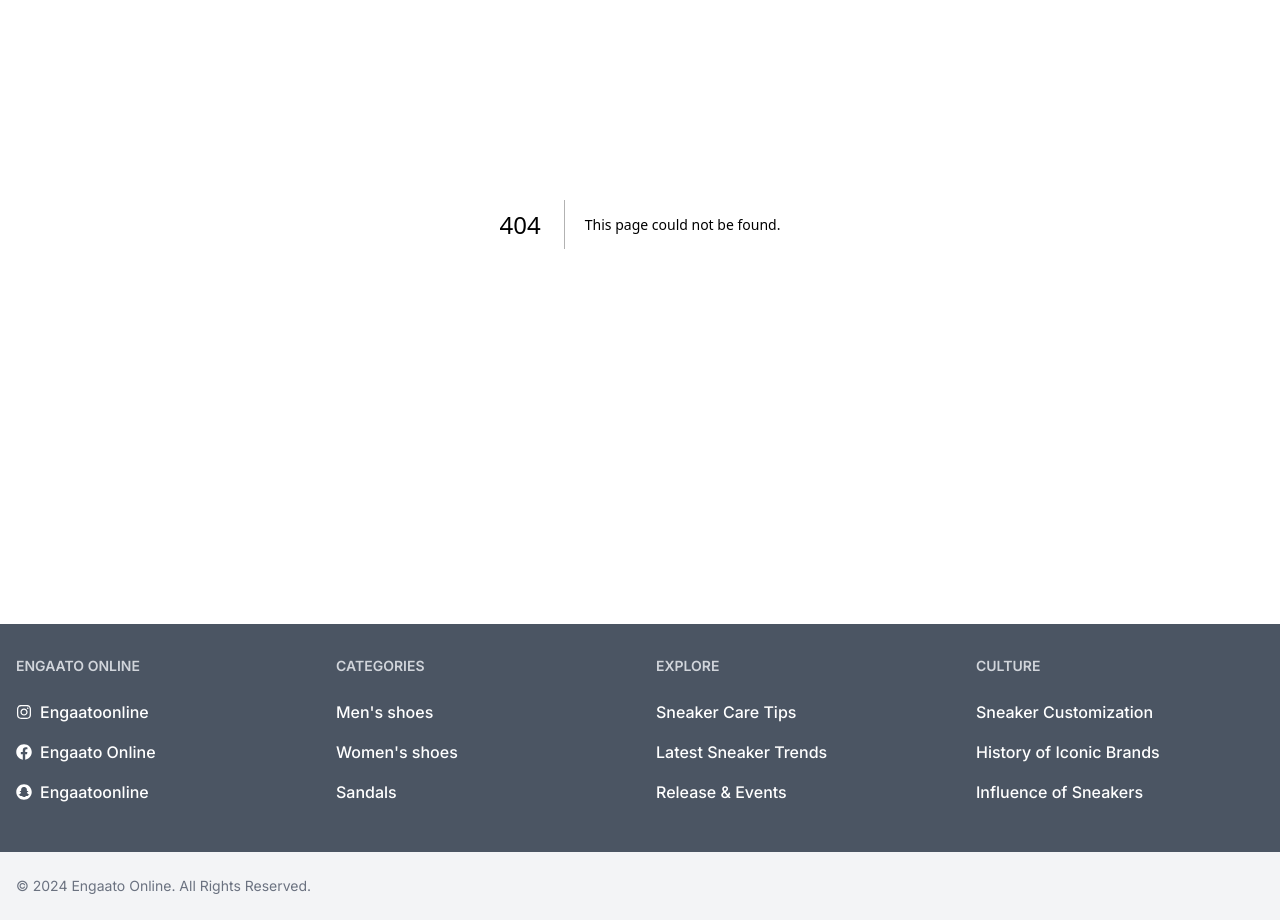
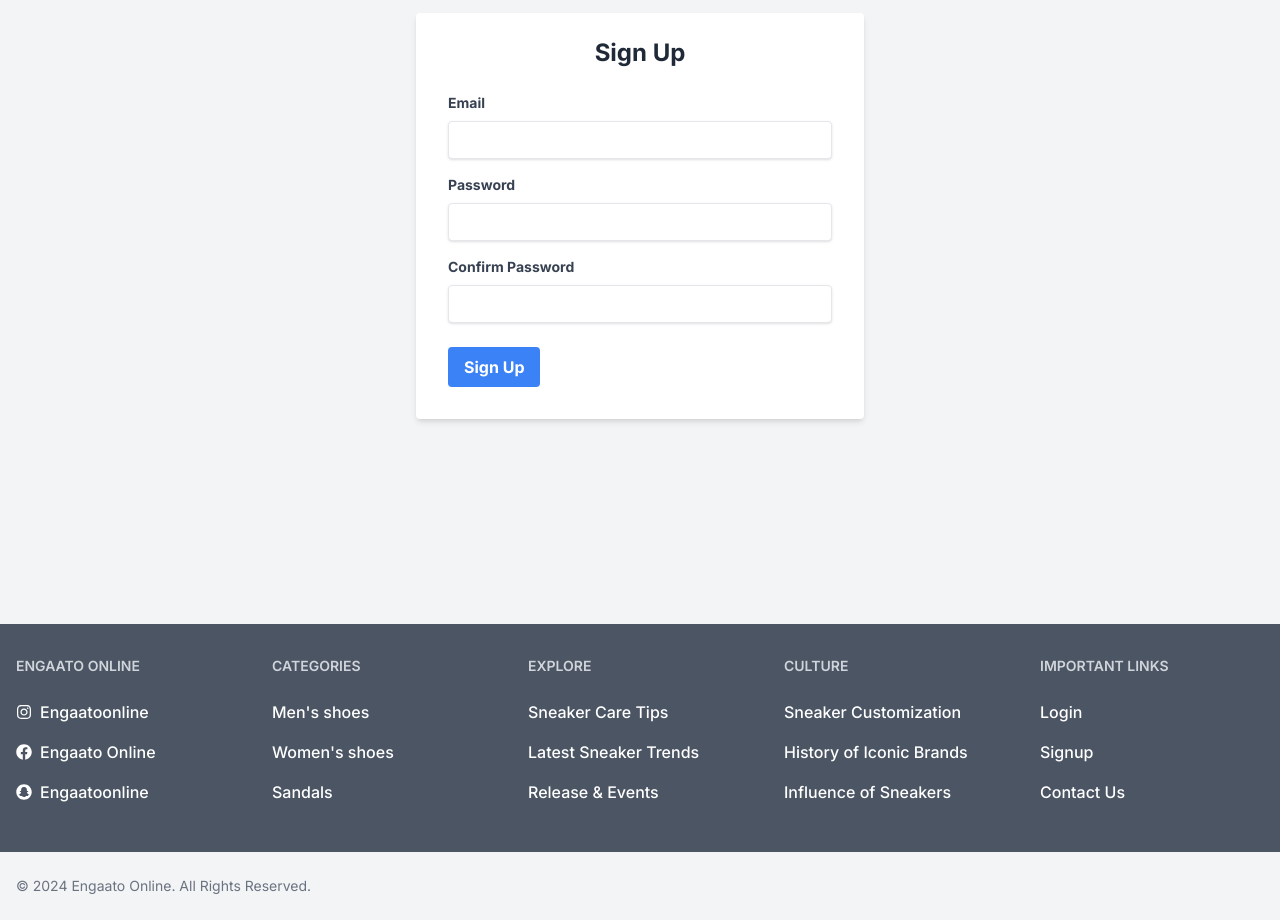
Before and after one commit to ivancliff029/engaato-online, a Next.js app: page /signup in a window 1280 px wide. Before the commit this address had no page. Shown: the part 240-1160 px from the top of the page. Built offline with nearby package versions, Linux system fonts and the light colour scheme.

Commit message:
Update : UI design for login and signup components

```diff
--- /dev/null
+++ b/app/components/AboutSection.tsx
@@ -0,0 +1,32 @@
+"use client";
+import React from 'react';
+
+interface AboutSectionProps {
+  title: string;
+  subTitle: string;
+}
+
+const AboutSection: React.FC<AboutSectionProps> = ({ title, subTitle }) => {
+  return (
+    <section className="bg-white dark:bg-gray-800 text-black dark:text-white py-12 px-4">
+      <div className="max-w-7xl mx-auto">
+        {/* Main Heading */}
+        <h1 className="text-3xl font-bold mb-6 text-center">
+          {title}
+        </h1>
+
+        {/* Subheading */}
+        <h2 className="text-1xl font-semibold mb-4 text-center">
+          {subTitle}
+        </h2>
+
+        {/* Content */}
+        <p className="text-lg leading-relaxed mt-4 text-center px-10">
+          At Engaato Online Kampala, we believe in pushing the boundaries of what's possible. From the classic Air Max to the latest innovations in running shoes, our collections are designed for those who want to lead and not follow. Find your perfect fit and take every step with confidence.
+        </p>
+      </div>
+    </section>
+  );
+};
+
+export default AboutSection;
--- a/app/components/Footer.tsx
+++ b/app/components/Footer.tsx
@@ -5,8 +5,8 @@ const Footer: React.FC = () => {
     return (
         <footer className="bg-gray-600">
             <div className="mx-auto w-full max-w-screen-xl">
-                <div className="grid grid-cols-2 gap-8 px-4 py-6 lg:py-8 md:grid-cols-4">
-                <div>
+                <div className="grid grid-cols-2 gap-8 px-4 py-6 lg:py-8 md:grid-cols-5">
+                    <div>
                         <h2 className="mb-6 text-sm font-semibold text-gray-300 uppercase dark:text-white">Engaato Online</h2>
                         <ul className="text-gray-500 dark:text-white font-medium">
                             <li className="mb-4 flex items-center text-white">
@@ -24,10 +24,10 @@ const Footer: React.FC = () => {
                         </ul>
                     </div>
                     <div>
-                    <h2 className="mb-6 text-sm font-semibold text-gray-300 uppercase dark:text-white">Categories</h2>
+                        <h2 className="mb-6 text-sm font-semibold text-gray-300 uppercase dark:text-white">Categories</h2>
                         <ul className="text-gray-500 dark:text-white-400 font-medium">
                             <li className="mb-4 text-white">
-                                <a href="#" className=" hover:underline">Men's shoes</a>
+                                <a href="#" className="hover:underline">Men's shoes</a>
                             </li>
                             <li className="mb-4 text-white">
                                 <a href="#" className="hover:underline">Women's shoes</a>
@@ -38,10 +38,10 @@ const Footer: React.FC = () => {
                         </ul>
                     </div>
                     <div>
-                    <h2 className="mb-6 text-sm font-semibold text-gray-300 uppercase dark:text-white">Explore</h2>
+                        <h2 className="mb-6 text-sm font-semibold text-gray-300 uppercase dark:text-white">Explore</h2>
                         <ul className="text-gray-500 dark:text-white-400 font-medium">
                             <li className="mb-4 text-white">
-                                <a href="#" className=" hover:underline">Sneaker Care Tips</a>
+                                <a href="#" className="hover:underline">Sneaker Care Tips</a>
                             </li>
                             <li className="mb-4 text-white">
                                 <a href="#" className="hover:underline">Latest Sneaker Trends</a>
@@ -52,10 +52,10 @@ const Footer: React.FC = () => {
                         </ul>
                     </div>
                     <div>
-                    <h2 className="mb-6 text-sm font-semibold text-gray-300 uppercase dark:text-white">Culture</h2>
+                        <h2 className="mb-6 text-sm font-semibold text-gray-300 uppercase dark:text-white">Culture</h2>
                         <ul className="text-gray-500 dark:text-white-400 font-medium">
                             <li className="mb-4 text-white">
-                                <a href="#" className=" hover:underline">Sneaker Customization</a>
+                                <a href="#" className="hover:underline">Sneaker Customization</a>
                             </li>
                             <li className="mb-4 text-white">
                                 <a href="#" className="hover:underline">History of Iconic Brands</a>
@@ -65,10 +65,26 @@ const Footer: React.FC = () => {
                             </li>
                         </ul>
                     </div>
+                    <div>
+                        <h2 className="mb-6 text-sm font-semibold text-gray-300 uppercase dark:text-white">Important Links</h2>
+                        <ul className="text-gray-500 dark:text-white-400 font-medium">
+                            <li className="mb-4 text-white">
+                                <a href="/login" className="hover:underline">Login</a>
+                            </li>
+                            <li className="mb-4 text-white">
+                                <a href="/signup" className="hover:underline">Signup</a>
+                            </li>
+                            <li className="mb-4 text-white">
+                                <a href="/contact" className="hover:underline">Contact Us</a>
+                            </li>
+                        </ul>
+                    </div>
                 </div>
+
                 <div className="px-4 py-6 bg-gray-100 dark:bg-gray-700 md:flex md:items-center md:justify-between">
-                    <span className="text-sm text-gray-500 dark:text-gray-300 sm:text-center">© 2024 <a href="https://engaato-online.vercel.app/">Engaato Online</a>. All Rights Reserved.</span>
-
+                    <span className="text-sm text-gray-500 dark:text-gray-300 sm:text-center">
+                        © 2024 <a href="https://engaato-online.vercel.app/">Engaato Online</a>. All Rights Reserved.
+                    </span>
                 </div>
             </div>
         </footer>
--- /dev/null
+++ b/app/components/Login.tsx
@@ -0,0 +1,63 @@
+"use client";
+import React, { useState } from 'react';
+
+// Define the props type (if any)
+interface LoginProps {
+
+}
+
+const Login: React.FC<LoginProps> = ({  }) => {
+  const [email, setEmail] = useState<string>('');
+  const [password, setPassword] = useState<string>('');
+
+  const handleSubmit = (e: React.FormEvent) => {
+    e.preventDefault();
+
+  };
+
+  return (
+    <div className="flex items-center justify-center min-h-screen bg-gray-100 dark:bg-gray-900">
+      <div className="bg-white dark:bg-gray-800 shadow-md rounded px-8 pt-6 pb-8 mb-4 w-full max-w-md">
+        <h2 className="text-2xl font-bold mb-6 text-gray-800 dark:text-white text-center">Login</h2>
+        <form onSubmit={handleSubmit}>
+          <div className="mb-4">
+            <label className="block text-gray-700 dark:text-gray-300 text-sm font-bold mb-2" htmlFor="email">
+              Email
+            </label>
+            <input
+              id="email"
+              type="email"
+              value={email}
+              onChange={(e) => setEmail(e.target.value)}
+              className="shadow appearance-none border rounded w-full py-2 px-3 text-gray-700 dark:text-gray-300 dark:bg-gray-700 leading-tight focus:outline-none focus:ring"
+              required
+            />
+          </div>
+          <div className="mb-6">
+            <label className="block text-gray-700 dark:text-gray-300 text-sm font-bold mb-2" htmlFor="password">
+              Password
+            </label>
+            <input
+              id="password"
+              type="password"
+              value={password}
+              onChange={(e) => setPassword(e.target.value)}
+              className="shadow appearance-none border rounded w-full py-2 px-3 text-gray-700 dark:text-gray-300 dark:bg-gray-700 mb-3 leading-tight focus:outline-none focus:ring"
+              required
+            />
+          </div>
+          <div className="flex items-center justify-between">
+            <button
+              className="bg-blue-500 hover:bg-blue-700 text-white font-bold py-2 px-4 rounded focus:outline-none focus:shadow-outline"
+              type="submit"
+            >
+              Sign In
+            </button>
+          </div>
+        </form>
+      </div>
+    </div>
+  );
+};
+
+export default Login;
--- /dev/null
+++ b/app/components/Signup.tsx
@@ -0,0 +1,77 @@
+"use client";
+import React, { useState } from 'react';
+
+// Define the props type (if any)
+interface SignupProps {
+
+}
+
+const Signup: React.FC<SignupProps> = ({  }) => {
+  const [email, setEmail] = useState<string>('');
+  const [password, setPassword] = useState<string>('');
+  const [confirmPassword, setConfirmPassword] = useState<string>('');
+
+  const handleSubmit = (e: React.FormEvent) => {
+    e.preventDefault();
+
+  };
+
+  return (
+    <div className="flex items-center justify-center min-h-screen bg-gray-100 dark:bg-gray-900">
+      <div className="bg-white dark:bg-gray-800 shadow-md rounded px-8 pt-6 pb-8 mb-4 w-full max-w-md">
+        <h2 className="text-2xl font-bold mb-6 text-gray-800 dark:text-white text-center">Sign Up</h2>
+        <form onSubmit={handleSubmit}>
+          <div className="mb-4">
+            <label className="block text-gray-700 dark:text-gray-300 text-sm font-bold mb-2" htmlFor="email">
+              Email
+            </label>
+            <input
+              id="email"
+              type="email"
+              value={email}
+              onChange={(e) => setEmail(e.target.value)}
+              className="shadow appearance-none border rounded w-full py-2 px-3 text-gray-700 dark:text-gray-300 dark:bg-gray-700 leading-tight focus:outline-none focus:ring"
+              required
+            />
+          </div>
+          <div className="mb-4">
+            <label className="block text-gray-700 dark:text-gray-300 text-sm font-bold mb-2" htmlFor="password">
+              Password
+            </label>
+            <input
+              id="password"
+              type="password"
+              value={password}
+              onChange={(e) => setPassword(e.target.value)}
+              className="shadow appearance-none border rounded w-full py-2 px-3 text-gray-700 dark:text-gray-300 dark:bg-gray-700 leading-tight focus:outline-none focus:ring"
+              required
+            />
+          </div>
+          <div className="mb-6">
+            <label className="block text-gray-700 dark:text-gray-300 text-sm font-bold mb-2" htmlFor="confirmPassword">
+              Confirm Password
+            </label>
+            <input
+              id="confirmPassword"
+              type="password"
+              value={confirmPassword}
+              onChange={(e) => setConfirmPassword(e.target.value)}
+              className="shadow appearance-none border rounded w-full py-2 px-3 text-gray-700 dark:text-gray-300 dark:bg-gray-700 leading-tight focus:outline-none focus:ring"
+              required
+            />
+          </div>
+          <div className="flex items-center justify-between">
+            <button
+              className="bg-blue-500 hover:bg-blue-700 text-white font-bold py-2 px-4 rounded focus:outline-none focus:shadow-outline"
+              type="submit"
+            >
+              Sign Up
+            </button>
+          </div>
+        </form>
+      </div>
+    </div>
+  );
+};
+
+export default Signup;
--- /dev/null
+++ b/app/login/page.tsx
@@ -0,0 +1,14 @@
+import React from "react";
+import Login from "../components/Login";
+
+const LoginPage : React.FC = () => {
+
+    return (
+        <>
+            <Login />
+        </>
+    );
+
+}
+
+export default LoginPage;
--- a/app/page.tsx
+++ b/app/page.tsx
@@ -3,6 +3,7 @@ import React from 'react';
 import Welcome from "./components/Welcome";
 import LatestArrivals from "./components/LatestArrivals";
 import ThirtyPercentOff from "./components/ThirtyPercentOff";
+import AboutSection from './components/AboutSection';
 import { CartProvider } from './context/CartContext';
 import './styles/styles.css';
 
@@ -10,8 +11,12 @@ export default function Home() {
   return (
     <CartProvider>
       <Welcome />
+      <AboutSection
+        title="Engaato Online  Step into the Future"
+        subTitle="Performance, Style, and Innovation"
+      />
+      <ThirtyPercentOff />
       <LatestArrivals />
-      <ThirtyPercentOff />
     </CartProvider>
   );
 }
--- /dev/null
+++ b/app/signup/page.tsx
@@ -0,0 +1,12 @@
+import React from "react";
+import Signup from "../components/Signup";
+
+const SignupPage : React.FC = () => {
+
+    return(
+        <Signup />
+    );
+
+}
+
+export default SignupPage;
```
